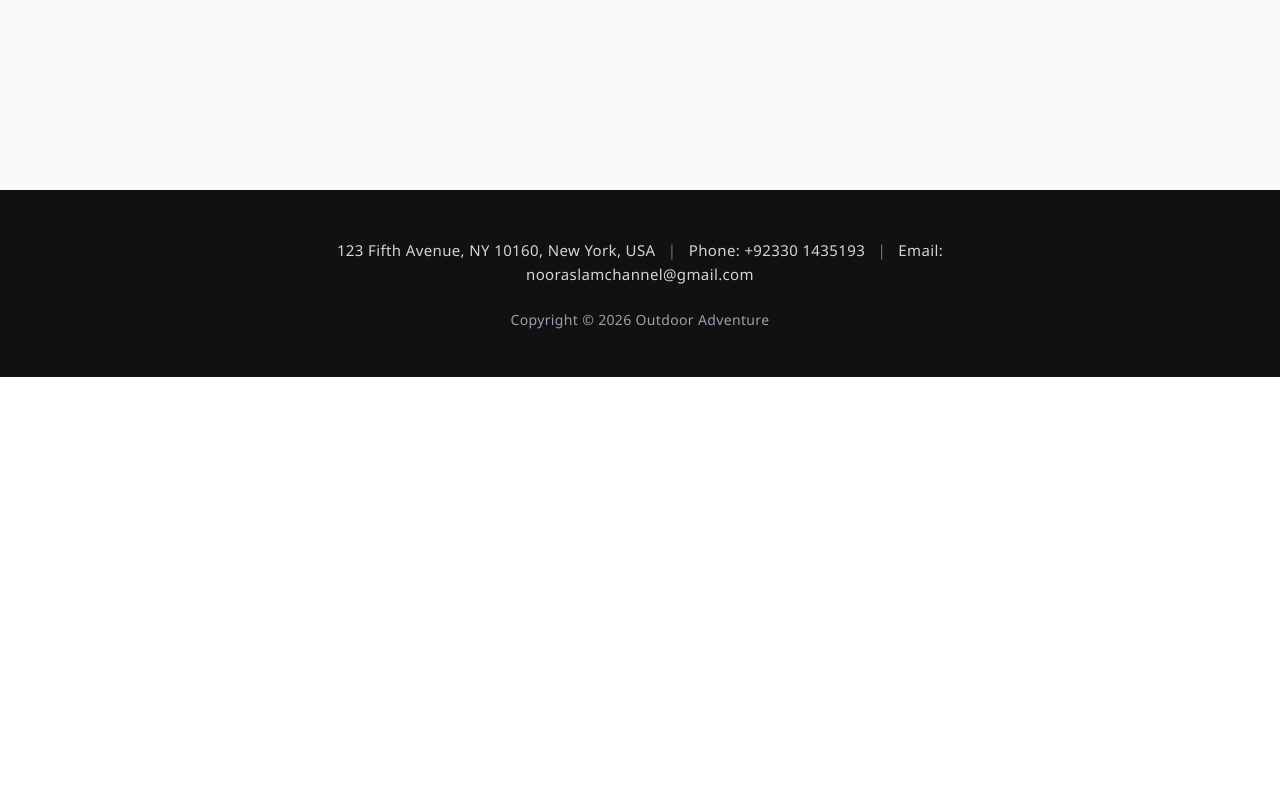
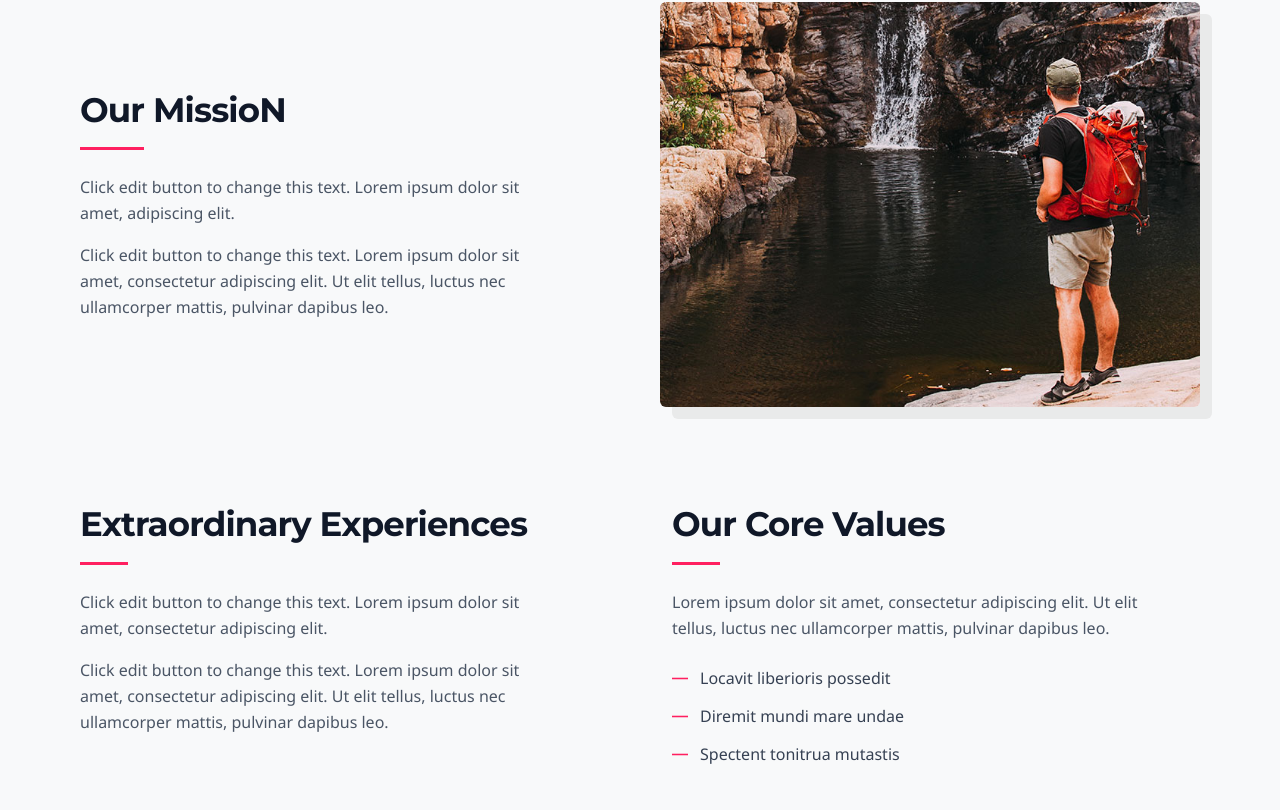
Before and after one commit to NoorAslamSe/outdoor-next, a Next.js app in the folder Desktop/outdoor-next/: page /about in a window 1280 px wide. Shown: the part 610-1420 px from the top of the page. Before the commit the page ends 987 px from the top, so only its background shows below. Built offline with nearby package versions, Linux system fonts and the light colour scheme.

Commit message:
CoreValue section added to about page

```diff
--- a/Desktop/outdoor-next/app/about/page.tsx
+++ b/Desktop/outdoor-next/app/about/page.tsx
@@ -1,4 +1,6 @@
-import Header from '../components/Header'; // Adjust path if your Header is named differently
+import Header from '../components/Header';
+import OurMission from '../components/OurMission';
+import CoreValues from '../components/CoreValues';
 
 export default function AboutPage() {
   return (
@@ -23,6 +25,8 @@ export default function AboutPage() {
       {/* 3. Empty Content Section Placeholder (Ready for the next sections) */}
       <div className="bg-[#f8f9fa] flex-grow w-full py-12">
         {/* Your upcoming about body text sections will go here */}
+        <OurMission />
+        <CoreValues />
       </div>
     </div>
   );
--- /dev/null
+++ b/Desktop/outdoor-next/app/components/CoreValues.tsx
@@ -0,0 +1,65 @@
+export default function CoreValues() {
+  const valueItems = [
+    "Locavit liberioris possedit",
+    "Diremit mundi mare undae",
+    "Spectent tonitrua mutastis",
+  ];
+
+  return (
+    <section className="bg-[#f8f9fa] pb-20 pt-8 px-6 md:px-12 lg:px-20 w-full flex justify-center">
+      <div className="max-w-6xl w-full grid grid-cols-1 md:grid-cols-2 gap-12 md:gap-16">
+
+        {/* LEFT COLUMN: Extraordinary Experiences */}
+        <div className="flex flex-col items-start text-left">
+          {/* Heading - Montserrat (Exact 34px size) */}
+          <h2 className="font-sans text-[26px] md:text-[34px] font-bold text-gray-900 leading-tight tracking-tight mb-4">
+            Extraordinary Experiences
+          </h2>
+
+          {/* Pink Underline Accent */}
+          <div className="w-12 h-[3px] bg-[#FF2060] mb-6" />
+
+          {/* Paragraphs - Noto Sans (Exact 16px size) */}
+          <div className="font-noto text-[16px] leading-[26px] text-gray-600 space-y-4 max-w-[480px]">
+            <p>
+              Click edit button to change this text. Lorem ipsum dolor sit amet, consectetur adipiscing elit.
+            </p>
+            <p>
+              Click edit button to change this text. Lorem ipsum dolor sit amet, consectetur adipiscing elit. Ut elit tellus, luctus nec ullamcorper mattis, pulvinar dapibus leo.
+            </p>
+          </div>
+        </div>
+
+        {/* RIGHT COLUMN: Our Core Values */}
+        <div className="flex flex-col items-start text-left">
+          {/* Heading - Montserrat (Exact 34px size) */}
+          <h2 className="font-sans text-[26px] md:text-[34px] font-bold text-gray-900 leading-tight tracking-tight mb-4">
+            Our Core Values
+          </h2>
+
+          {/* Pink Underline Accent */}
+          <div className="w-12 h-[3px] bg-[#FF2060] mb-6" />
+
+          {/* Top Paragraph - Noto Sans (Exact 16px size) */}
+          <p className="font-noto text-[16px] leading-[26px] text-gray-600 mb-6 max-w-[480px]">
+            Lorem ipsum dolor sit amet, consectetur adipiscing elit. Ut elit tellus, luctus nec ullamcorper mattis, pulvinar dapibus leo.
+          </p>
+
+          {/* Bullet List with Pink Dash Accent */}
+          <ul className="space-y-3">
+            {valueItems.map((item, index) => (
+              <li key={index} className="flex items-start gap-3">
+                {/* Custom pink dash bullet to match your screenshot */}
+                <span className="text-[#FF2060] font-bold select-none leading-[26px]">—</span>
+                <span className="font-noto text-[16px] leading-[26px] text-gray-700 font-medium">
+                  {item}
+                </span>
+              </li>
+            ))}
+          </ul>
+        </div>
+
+      </div>
+    </section>
+  );
+}
--- /dev/null
+++ b/Desktop/outdoor-next/app/components/OurMission.tsx
@@ -0,0 +1,46 @@
+import Image from 'next/image';
+
+export default function OurMission() {
+  return (
+    <section className="bg-[#f8f9fa] py-16 px-6 md:px-12 lg:px-20 w-full flex justify-center">
+      <div className="max-w-6xl w-full flex flex-col md:flex-row items-center justify-between gap-12 md:gap-8">
+
+        {/* LEFT COLUMN: Content (50% on Desktop) */}
+        <div className="w-full md:w-1/2 flex flex-col items-center text-center md:items-start md:text-left">
+          {/* Heading - Montserrat (Exact 34px size) */}
+          <h2 className="font-sans text-[28px] md:text-[34px] font-bold text-gray-900 leading-tight tracking-tight mb-4">
+            Our MissioN
+          </h2>
+
+          {/* Pink Underline Accent */}
+          <div className="w-16 h-[3px] bg-[#FF2060] mb-6" />
+
+          {/* Paragraphs - Noto Sans (Exact 16px size) */}
+          <div className="font-noto text-[16px] leading-[26px] text-gray-600 space-y-4 max-w-[480px]">
+            <p>
+              Click edit button to change this text. Lorem ipsum dolor sit amet, adipiscing elit.
+            </p>
+            <p>
+              Click edit button to change this text. Lorem ipsum dolor sit amet, consectetur adipiscing elit. Ut elit tellus, luctus nec ullamcorper mattis, pulvinar dapibus leo.
+            </p>
+          </div>
+        </div>
+
+        {/* RIGHT COLUMN: Image Layout (50% on Desktop) */}
+        <div className="w-full md:w-1/2 flex justify-center md:justify-end">
+          {/* Outer container creating the matching light-gray background card displacement shadow */}
+          <div className="relative w-full max-w-[540px] aspect-[4/3] rounded-md overflow-hidden shadow-[12px_12px_0px_0px_rgba(230,230,230,0.8)]">
+            <Image
+              src="/mission.jpg"
+              alt="Our Mission"
+              fill
+              className="object-cover"
+              priority
+            />
+          </div>
+        </div>
+
+      </div>
+    </section>
+  );
+}
```
Also changed, not shown: Desktop/outdoor-next/public/mission.jpg (added).
